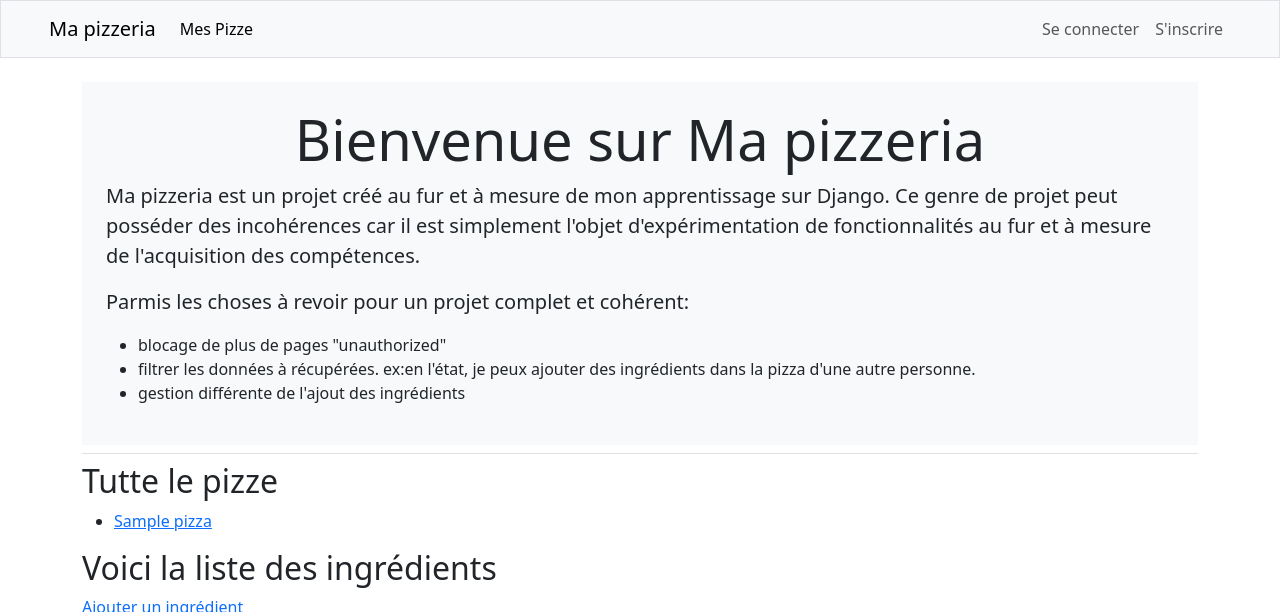
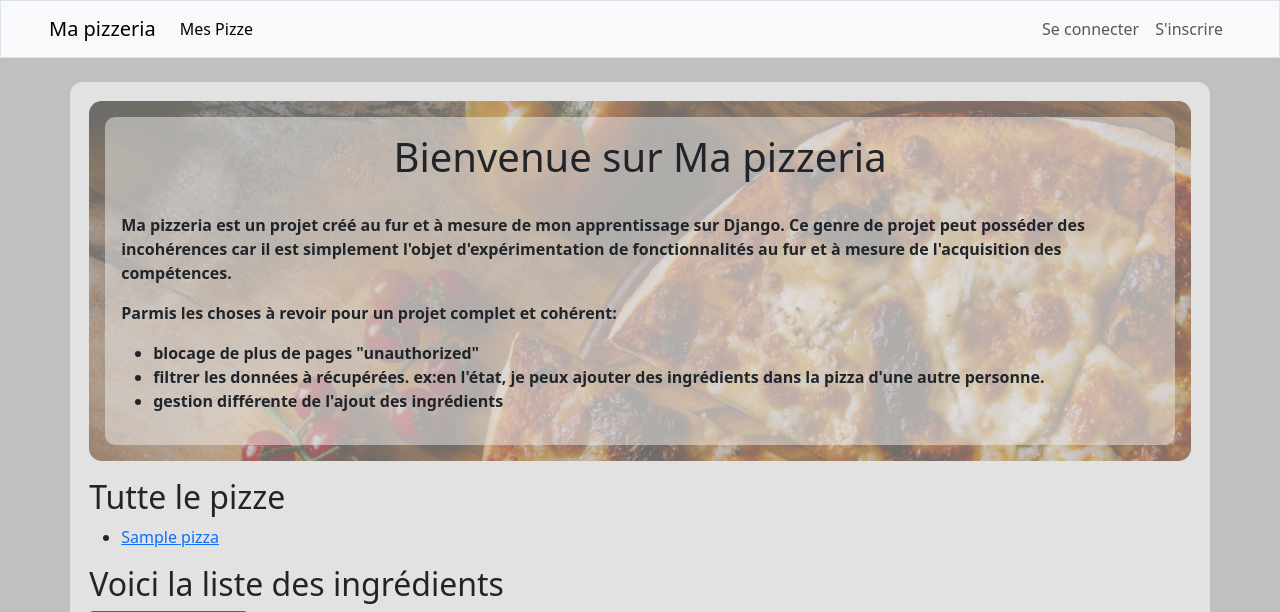
Before and after one commit to OlivierLartillot/Python-Django, a Django app: template pizzeria/pizzas/templates/pizzas/index.html in a window 1280 px wide. Shown: the top 612 px of the page. Run offline with Django 3.2, Linux system fonts and the light colour scheme; the template is opened without the code that fills it: most values are stand-ins (such as "Sample title", 1, 10 or a date in 2020); some libraries are stand-ins or nearby versions.

Commit message:
ajouter une image grace au formulaire et la miniaturiser a la sauvegarde

```diff
--- a/pizzeria/pizzas/static/pizzas/styles.css
+++ b/pizzeria/pizzas/static/pizzas/styles.css
@@ -0,0 +1,48 @@
+body {
+     background: #C0C0C0;
+}
+
+.jumbotron-index {
+    position: relative;
+    background: #C0C0C0;
+    overflow: hidden;
+    border-radius: 0.8rem;
+
+}
+
+.jumbotron-text {
+
+    position: relative;
+    z-index: 2;
+    font-weight: bolder;
+}
+
+.cadre-gris {
+    padding: 1rem;
+    background-color: rgba(237, 237, 237, 0.5);
+    border-radius: 10px;
+}
+
+.jumbotron-index::before {
+    content: ' ';
+    display: block;
+    position: absolute;
+    left: 0;
+    top: 0;
+    width: 100%;
+    height: 100%;
+    z-index: 1;
+    opacity: 0.5;
+    background-image: url("images/accueil.jpg");
+    background-repeat: no-repeat;
+    background-position: 50% 0;
+    background-size: cover;
+}
+
+
+.main-container {
+    background-color: #e2e2e2;
+    padding: 1.2rem;
+    border-radius: 0.8rem;
+    margin-bottom: 1.5rem;
+}
--- a/pizzeria/pizzas/templates/pizzas/base.html
+++ b/pizzeria/pizzas/templates/pizzas/base.html
@@ -1,4 +1,5 @@
 {% load bootstrap5 %}
+{% load static %}
 
 <!DOCTYPE html>
 <html lang="fr">
@@ -9,7 +10,7 @@
     <title>Document</title>
     {% bootstrap_css %}
     {% bootstrap_javascript %}
-
+    <link rel="stylesheet" href="{% static 'pizzas/styles.css' %}">
 </head>
 <body>
 
@@ -33,7 +34,7 @@
         </div>
       </nav>
 
-    <main role="main" class="container">
+    <main role="main" class="container main-container">
         {% if user.is_authenticated %}
         <p>Bonjour {{ user.username }}</p>
         {% endif %}
--- a/pizzeria/pizzas/templates/pizzas/index.html
+++ b/pizzeria/pizzas/templates/pizzas/index.html
@@ -1,18 +1,23 @@
 {% extends 'pizzas/base.html' %}
 
+{% load static %}
 {% block page_header %}
-    <div class="jumbotron bg-light p-4">
+    <div class="background"></div>
+    <div class="jumbotron p-3 jumbotron-index">
+        <div class="jumbotron-text">
+            <div class=" cadre-gris">
+                <h1 class=" text-center pb-4">Bienvenue sur Ma pizzeria</h1>
 
-        <h1 class="display-4 text-center">Bienvenue sur Ma pizzeria</h1>
-
-        <p class="lead">Ma pizzeria est un projet créé au fur et à mesure de mon apprentissage sur Django. Ce genre de projet peut posséder des incohérences car il est simplement l'objet d'expérimentation de fonctionnalités au fur et à mesure de l'acquisition des compétences. </p>
-        <p class="lead">Parmis les choses à revoir pour un projet complet et cohérent:
+                <p>Ma pizzeria est un projet créé au fur et à mesure de mon apprentissage sur Django. Ce genre de projet peut posséder des incohérences car il est simplement l'objet d'expérimentation de fonctionnalités au fur et à mesure de l'acquisition des compétences. </p>
+                <p>Parmis les choses à revoir pour un projet complet et cohérent:
                     <ul>
                         <li>blocage de plus de pages "unauthorized"</li>
                         <li>filtrer les données à récupérées. ex:en l'état, je peux ajouter des ingrédients dans la pizza d'une autre personne.</li>
                         <li>gestion différente de l'ajout des ingrédients</li>
                     </ul>
                 </p>
+            </div>
+        </div>
     </div>
 {% endblock page_header %}
 
@@ -25,23 +30,47 @@
     </ul>
 
     <h2>Voici la liste des ingrédients</h2>
-    <p><a href="{% url 'pizzas:new_topping' %}">Ajouter un ingrédient</a></p>
-    <ul>
+        <p><a href="{% url 'pizzas:new_topping' %}"><button type="button" class="btn btn-success btn-sm">Ajouter un ingrédient</button></a></p>
+
+
+
+
+
+        <!-- <img src="http://localhost:8000/images/anchois.jpg" alt="image de {{ topping }}" /> -->
+        <!-- <img src="{% static 'pizzas/anchois.jpg' %}" alt="My image"> -->
+    {% if toppings %}
+    <table class="table table-responsive">
+        <thead>
+          <tr>
+            <th scope="col">Nom</th>
+            <th scope="col">image</th>
+            <th scope="col">Modifier</th>
+            <th scope="col">Supprimer</th>
+          </tr>
+        </thead>
+
+
+        <tbody>
+
             {% for topping in toppings%}
-        <li>
-            <p>
-                {{topping}}
-                <a href="{% url 'pizzas:edit_topping' topping.id %}">Modifier</a>
-                <a href="{% url 'pizzas:delete_topping' topping.id %}">supprimer</a>
-            </p>
-            <!-- <img src="http://localhost:8000/images/anchois.jpg" alt="image de {{ topping }}" /> -->
-            {% load static %}
-            <!-- <img src="{% static 'pizzas/anchois.jpg' %}" alt="My image"> -->
-            <img src="{% static 'pizzas/'%}{{topping.field_name}}" alt="{{ topping }}">
-        </li>
-    {% empty %}
-        <li>Désolé, il n'y a pas d'ingrédients pour le moment.</li>
+          <tr>
+            <th scope="row">{{topping}} </th>
+            <td><img src="{{ MEDIA_URL }}media/{{topping.field_name}}" alt="{{ topping }}"></td>
+            <td><a href="{% url 'pizzas:edit_topping' topping.id %}"><button type="button" class="btn btn-primary btn-sm">Modifier</button></a></td>
+            <td><a href="{% url 'pizzas:delete_topping' topping.id %}"><button type="button" class="btn btn-danger btn-sm">X</button></a></td>
+          </tr>
            {% endfor %}
-    </ul>
+        </tbody>
+      </table>
+      {% else %}
+      <p>Il n'y a pas d'ingrédient pour le moment.</p>
+      {% endif %}
+
+
+
+
+
+
+
 
 {% endblock content %}
--- a/pizzeria/pizzas/urls.py
+++ b/pizzeria/pizzas/urls.py
@@ -16,6 +16,7 @@ urlpatterns = [
     path('edit_topping/<int:topping_id>', views.edit_topping, name='edit_topping'),
     path('delete_topping/<int:topping_id>', views.delete_topping, name='delete_topping'),
     # Commentaires
-    path('comments/<int:pizza_id>', views.comment_pizza, name='comment_pizza')
+    path('comments/<int:pizza_id>', views.comment_pizza, name='comment_pizza'),
+
 
 ]
```
Also changed, not shown: pizzeria/pizzas/forms.py (+6 -6 lines), pizzeria/pizzas/models.py (deleted, +0 -33 lines), pizzeria/pizzas/templates/pizzas/new_topping.html (+8 -1 lines), pizzeria/pizzas/views.py (+7 -1 lines), pizzeria/pizzeria/settings.py (+10 -0 lines), pizzeria/pizzeria/urls.py (+7 -1 lines), pizzeria/db.sqlite3, pizzeria/images/anchois.jpg (deleted), pizzeria/media/images/anchois_WQy7LbX.jpg (added), pizzeria/media/images/anchois_tq4XQFS.jpg (added), pizzeria/media/images/ivan-torres-MQUqbmszGGM-unsplash_qyDJFKV.jpg (added), pizzeria/pizzas/images/anchois.jpg (deleted), pizzeria/pizzas/images/anchois_TsMNHkF.jpg (deleted), pizzeria/pizzas/static/pizzas/images/accueil.jpg (added), 2 more files. Lines whose indentation alone changed are shown as unchanged.
